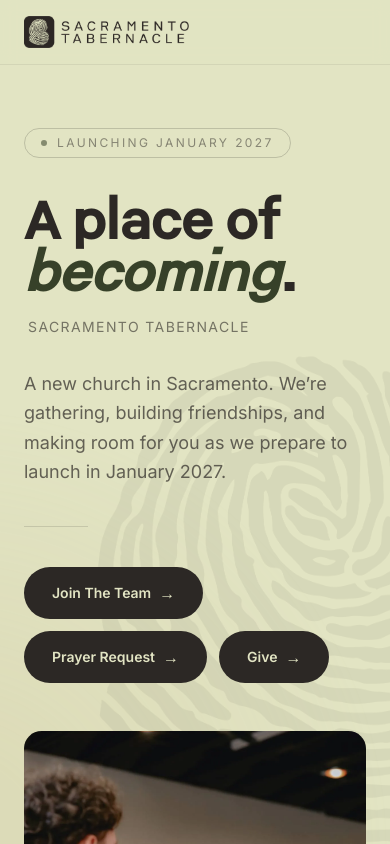
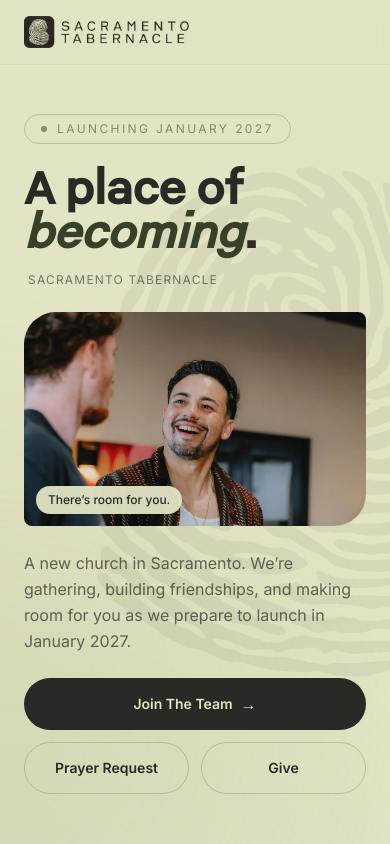
Before and after one commit to Sacramento-Tabernacle/www, a Next.js app: page / in a window 390 px wide. Shown: the top 844 px of the page. Built offline with nearby package versions, Linux system fonts and the light colour scheme.

Commit message:
Make community photos prominent on phones and tablets

```diff
--- a/src/components/sections/Events.tsx
+++ b/src/components/sections/Events.tsx
@@ -11,7 +11,7 @@ export default function Events() {
             <div className="wash absolute -bottom-1/3 left-0 w-[750px] h-[750px] bg-ocean-mist/20" />
           </div>
 
-          <div className="relative px-8 py-16 md:px-12 md:py-20 flex flex-col items-start justify-center">
+          <div className="relative row-start-2 md:row-start-1 md:col-start-1 px-8 py-10 md:px-12 md:py-20 flex flex-col items-start justify-center">
             <p className="text-sage-cream/60 text-sm tracking-widest uppercase mb-6">Gather With Us</p>
             <h2 className="text-4xl md:text-5xl font-heading font-bold text-sage-cream mb-6 leading-[1.05]">
               Upcoming Events
@@ -30,13 +30,13 @@ export default function Events() {
             </a>
           </div>
 
-          <div className="relative aspect-[4/5] md:aspect-auto md:min-h-[540px]">
+          <div className="relative row-start-1 md:col-start-2 aspect-[4/3] md:aspect-auto md:min-h-[540px]">
             <Image
               src="/photos/community-gathering.webp"
               alt="People getting to know each other at a Sacramento Tabernacle outdoor gathering"
               fill
               sizes="(max-width: 768px) calc(100vw - 48px), (max-width: 1280px) 50vw, 616px"
-              className="object-cover"
+              className="object-cover object-[center_30%] md:object-center"
             />
           </div>
         </div>
--- a/src/components/sections/Hero.tsx
+++ b/src/components/sections/Hero.tsx
@@ -29,16 +29,16 @@ export default function Hero() {
         />
       </div>
 
-      <div className="relative max-w-7xl mx-auto px-6 py-16 md:py-24 w-full grid lg:grid-cols-[1.2fr_1fr] gap-12 lg:gap-16 items-center">
-        <div>
+      <div className="relative max-w-7xl max-lg:max-w-2xl mx-auto px-6 py-10 sm:py-16 lg:py-24 w-full grid lg:grid-cols-[1.2fr_1fr] gap-6 sm:gap-8 lg:gap-x-16 lg:gap-y-0 items-center">
+        <div className="lg:col-start-1 lg:row-start-1 lg:self-end">
           {/* Eyebrow */}
-          <div className="inline-flex items-center gap-2.5 border border-delta-stone/20 rounded-full px-4 py-1.5 mb-10">
+          <div className="inline-flex items-center gap-2.5 border border-delta-stone/20 rounded-full px-4 py-1.5 mb-6 lg:mb-10">
             <span className="w-1.5 h-1.5 rounded-full bg-sycamore animate-pulse" />
             <span className="text-delta-stone/50 text-xs tracking-[0.2em] uppercase">Launching January 2027</span>
           </div>
 
           {/* Headline */}
-          <h1 className="text-[clamp(3.5rem,8vw,7rem)] font-heading font-bold leading-[0.92] text-delta-stone mb-4 max-w-4xl">
+          <h1 className="text-[clamp(3rem,12vw,3.5rem)] lg:text-[clamp(3.5rem,8vw,7rem)] font-heading font-bold leading-[0.92] text-delta-stone mb-4 max-w-4xl">
             A place of{" "}
             <em className="text-sycamore" style={{ fontStyle: "italic" }}>
               becoming
@@ -47,25 +47,41 @@ export default function Hero() {
           </h1>
 
           {/* Subline */}
-          <p className="text-delta-stone/60 text-sm tracking-widest uppercase mb-8 ml-1">
+          <p className="text-delta-stone/60 text-xs lg:text-sm tracking-widest uppercase lg:mb-8 ml-1">
             Sacramento Tabernacle
           </p>
+        </div>
 
-          <p className="text-delta-stone/70 text-lg leading-relaxed max-w-lg mb-10">
+        <figure className="relative aspect-[16/10] sm:aspect-[2/1] lg:aspect-[4/5] w-full lg:max-w-lg mx-auto overflow-hidden rounded-tl-[2rem] rounded-br-[2rem] rounded-tr-lg rounded-bl-lg lg:rounded-3xl lg:col-start-2 lg:row-start-1 lg:row-span-2">
+          <Image
+            src="/photos/community-conversation.webp"
+            alt="People smiling and talking together at a Sacramento Tabernacle gathering"
+            fill
+            preload
+            sizes="(max-width: 672px) calc(100vw - 48px), (max-width: 1024px) 624px, (max-width: 1280px) 45vw, 512px"
+            className="object-cover object-[center_40%] lg:object-center"
+          />
+          <figcaption className="absolute bottom-3 left-3 px-3 py-1.5 rounded-full bg-sage-cream/95 text-delta-stone text-xs font-medium lg:hidden">
+            There&rsquo;s room for you.
+          </figcaption>
+        </figure>
+
+        <div className="lg:col-start-1 lg:row-start-2 lg:self-start">
+          <p className="text-delta-stone/70 text-base lg:text-lg leading-relaxed max-w-lg mb-6 lg:mb-10">
             A new church in Sacramento. We&rsquo;re gathering, building friendships,
             and making room for you as we prepare to launch in January 2027.
           </p>
 
           {/* Divider */}
-          <div className="w-16 h-px bg-delta-stone/15 mb-10" />
+          <div className="hidden lg:block w-16 h-px bg-delta-stone/15 mb-10" />
 
           {/* CTAs */}
-          <div className="flex flex-wrap items-center gap-3">
+          <div className="grid grid-cols-2 gap-3 sm:flex sm:flex-wrap sm:items-center">
             <a
               href="https://sactabernacle.churchcenter.com/people/forms/1224240"
               target="_blank"
               rel="noopener noreferrer"
-              className="inline-flex items-center gap-2 px-7 py-3.5 bg-delta-stone text-sage-cream text-sm font-semibold rounded-full hover:bg-sycamore transition-colors duration-200"
+              className="col-span-2 inline-flex items-center justify-center gap-2 px-7 py-3.5 bg-delta-stone text-sage-cream text-sm font-semibold rounded-full hover:bg-sycamore transition-colors duration-200"
             >
               Join The Team
               <span className="text-base">→</span>
@@ -74,33 +90,23 @@ export default function Hero() {
               href="https://sactabernacle.churchcenter.com/people/forms/1272182"
               target="_blank"
               rel="noopener noreferrer"
-              className="inline-flex items-center gap-2 px-7 py-3.5 bg-delta-stone text-sage-cream text-sm font-semibold rounded-full hover:bg-sycamore transition-colors duration-200"
+              className="inline-flex min-h-[52px] items-center justify-center gap-2 px-3 lg:px-7 py-3.5 border border-delta-stone/20 text-delta-stone lg:border-transparent lg:bg-delta-stone lg:text-sage-cream text-sm font-semibold rounded-full hover:bg-delta-stone/5 lg:hover:bg-sycamore transition-colors duration-200"
             >
               Prayer Request
-              <span className="text-base">→</span>
+              <span className="hidden sm:inline text-base">→</span>
             </a>
             <a
               href="https://sactabernacle.churchcenter.com/giving/to/general-tithes-offerings"
               target="_blank"
               rel="noopener noreferrer"
-              className="inline-flex items-center gap-2 px-7 py-3.5 bg-delta-stone text-sage-cream text-sm font-semibold rounded-full hover:bg-sycamore transition-colors duration-200"
+              className="inline-flex min-h-[52px] items-center justify-center gap-2 px-3 lg:px-7 py-3.5 border border-delta-stone/20 text-delta-stone lg:border-transparent lg:bg-delta-stone lg:text-sage-cream text-sm font-semibold rounded-full hover:bg-delta-stone/5 lg:hover:bg-sycamore transition-colors duration-200"
             >
               Give
-              <span className="text-base">→</span>
+              <span className="hidden sm:inline text-base">→</span>
             </a>
           </div>
         </div>
 
-        <div className="relative aspect-[4/5] w-full max-w-lg mx-auto overflow-hidden rounded-3xl">
-          <Image
-            src="/photos/community-conversation.webp"
-            alt="People smiling and talking together at a Sacramento Tabernacle gathering"
-            fill
-            preload
-            sizes="(max-width: 640px) calc(100vw - 48px), (max-width: 1024px) 512px, (max-width: 1280px) 45vw, 512px"
-            className="object-cover"
-          />
-        </div>
       </div>
     </section>
   );
--- a/src/components/sections/Prayer.tsx
+++ b/src/components/sections/Prayer.tsx
@@ -4,13 +4,13 @@ export default function Prayer() {
   return (
     <section id="prayer" className="bg-sage-cream">
       <div className="max-w-7xl mx-auto px-6 pb-28 md:pb-32 grid md:grid-cols-2 gap-12 md:gap-16 items-center">
-        <div className="relative aspect-[4/5] overflow-hidden rounded-3xl">
+        <div className="relative aspect-[4/3] md:aspect-[4/5] overflow-hidden rounded-3xl">
           <Image
             src="/photos/prayer-gathering.webp"
             alt="A quiet moment of prayer at a Sacramento Tabernacle gathering"
             fill
             sizes="(max-width: 768px) calc(100vw - 48px), (max-width: 1280px) 50vw, 584px"
-            className="object-cover"
+            className="object-cover object-[center_30%] md:object-center"
           />
         </div>
 
```
